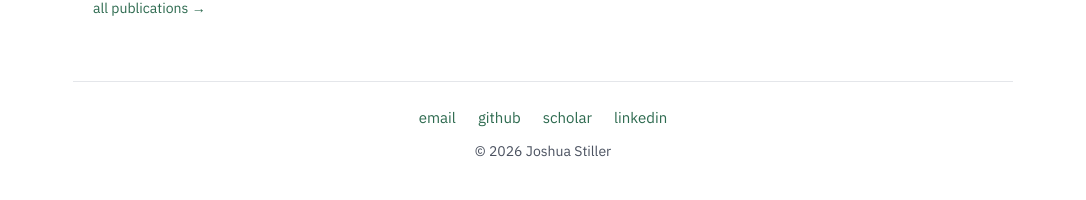
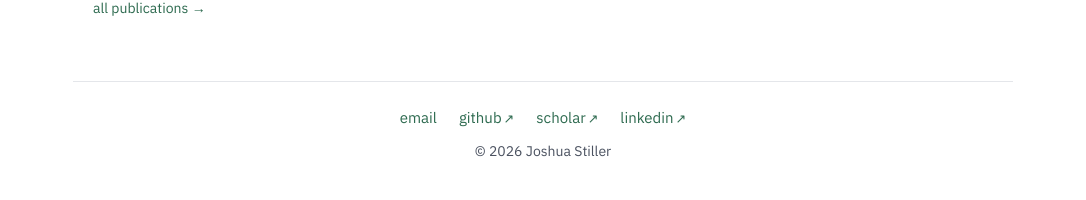
Before and after one commit to StillJosh/StillJosh.github.io, a Jekyll site: the page built from index.md, in a window 1280 px wide. Shown: the part 973-1173 px from the top of the page, without its empty margins (97-1183 px from the left). Built offline with Jekyll 4.4.1, drawn with Linux system fonts in a browser that asks for light colours.

Commit message:
ENH: Mark links that open in a new tab with an arrow

```diff
--- a/assets/css/main.css
+++ b/assets/css/main.css
@@ -15,6 +15,7 @@ html { -webkit-text-size-adjust: 100%; }
 body { margin: 0; background: #fff; color: var(--ink); font-family: var(--sans); font-size: 16px; line-height: 1.6; }
 a { color: var(--accent); text-decoration: none; }
 a:hover { color: var(--accent-dark); text-decoration: underline; }
+a[target="_blank"]::after { content: "↗"; content: "↗" / " (opens in a new tab)"; margin-left: 2px; font-size: .85em; }
 h1, h2, h3 { line-height: 1.2; }
 img { max-width: 100%; }
 .muted { color: var(--muted); }
```
